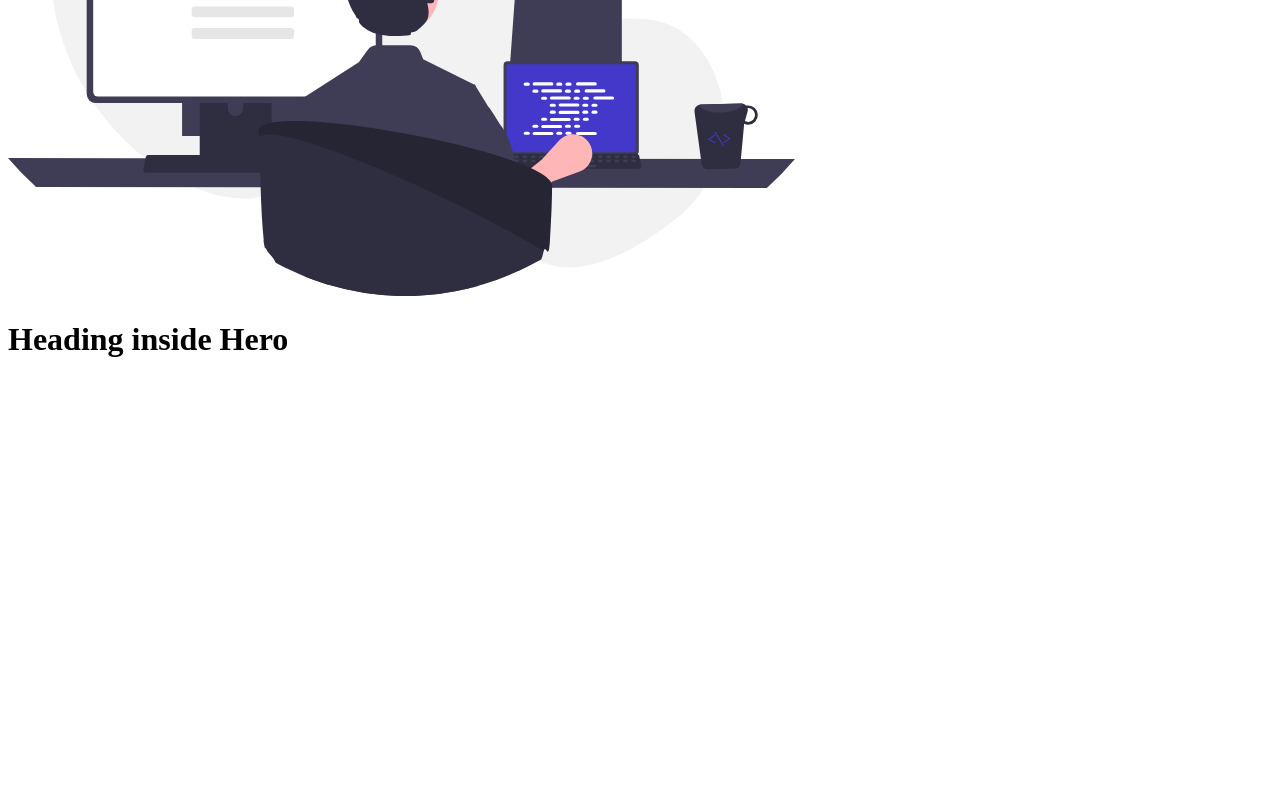
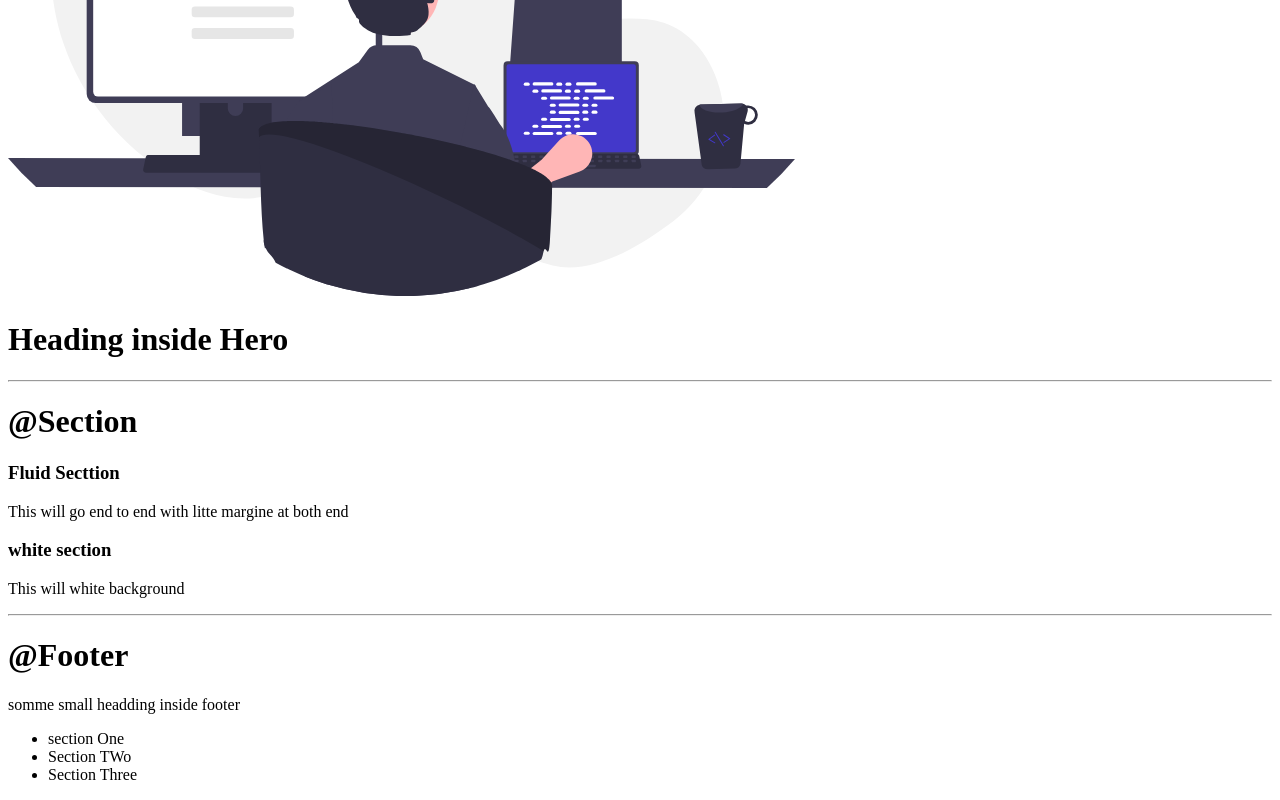
Before and after one commit to sagarrodge12/Chapter-3-HTML-CSS-learning, a plain HTML site: page index.html in a window 1280 px wide. Shown: the part 1228-2028 px from the top of the page. Before the commit the page ends 1608 px from the top, so only its background shows below. Drawn offline with Linux system fonts and the light colour scheme.

Commit message:
feat - added section and footer

```diff
--- a/index.html
+++ b/index.html
@@ -60,6 +60,28 @@
       <img src="Images/hero.svg" alt="">
       <h1>Heading inside Hero</h1>
     </header>
+    <hr>
+    <h1>@Section</h1>
+    <section>
+      <h3>Fluid Secttion</h3>
+      <p>This will go end to end with litte margine at both end </p>
+    </section>
+
+    <section>
+      <h3>white section</h3>
+      <p>This will white background</p>
+    </section>
+
+    <hr>
+    <h1>@Footer</h1>
+    <footer>
+      <div>somme small headding inside footer</div>
+      <ul>
+        <li>section One</li>
+        <li>Section TWo</li>
+        <li>Section Three</li>
+      </ul>
+    </footer>
 
 
 
```
